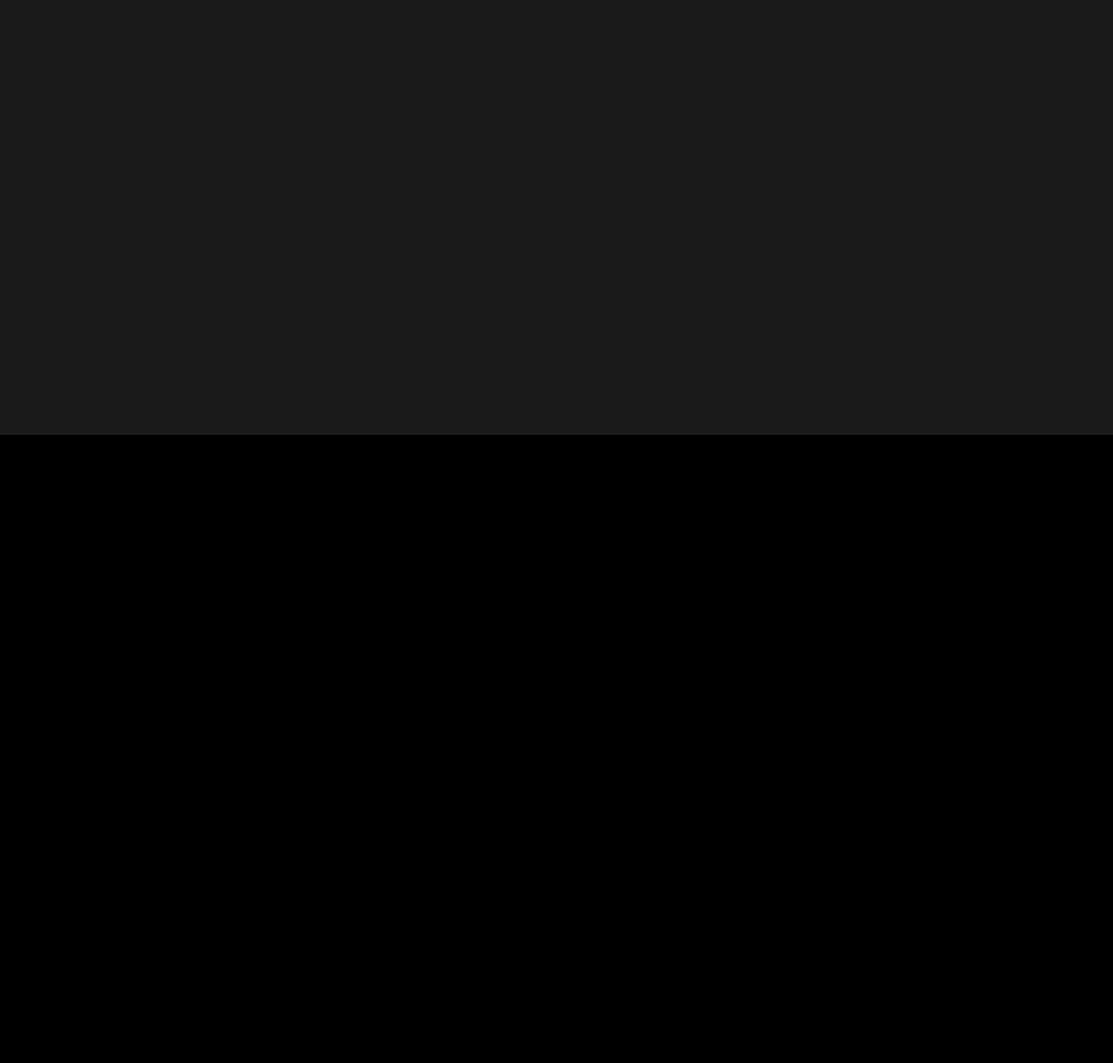
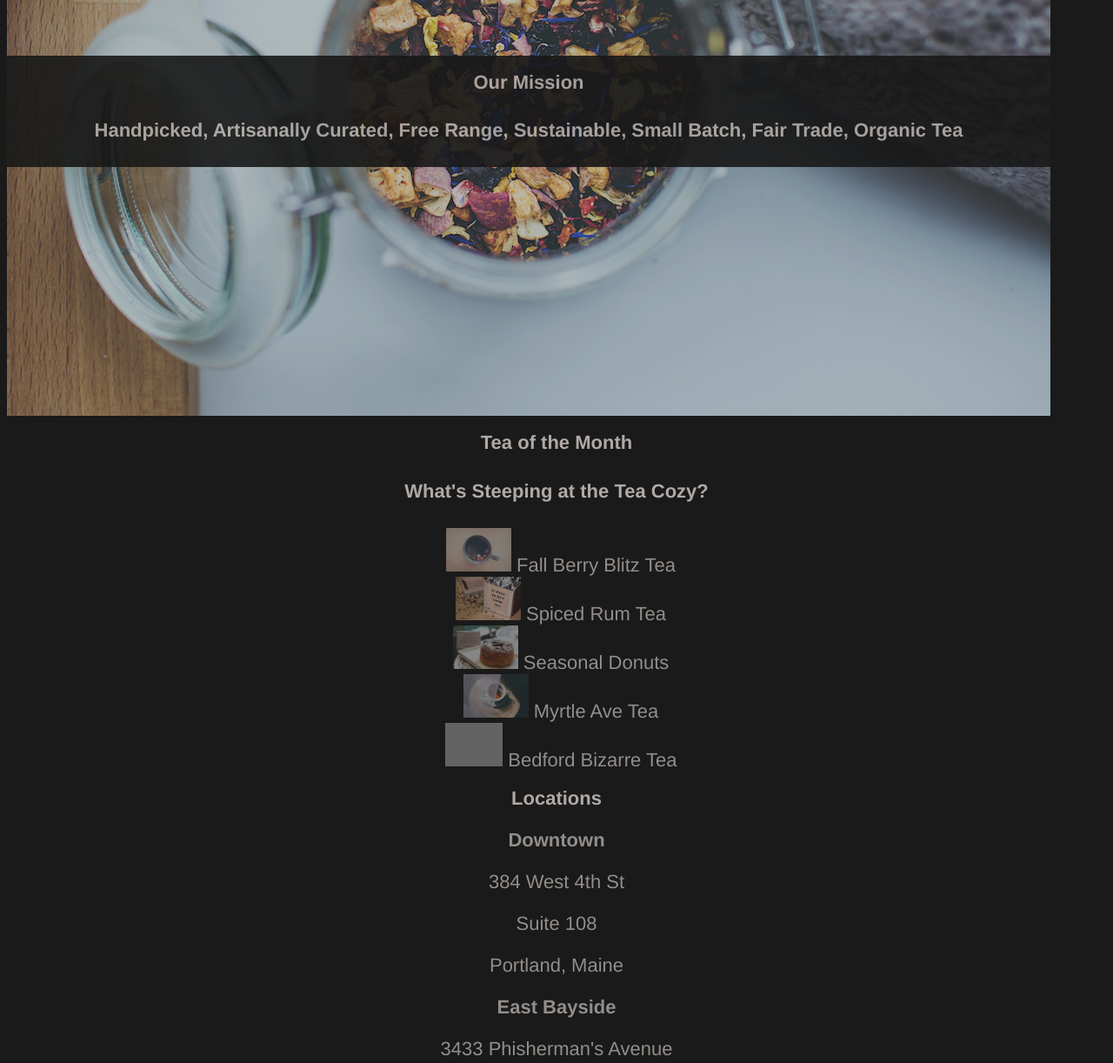
Before and after one commit to marklazarte/teacozy, a plain HTML site: page index.html in a window 1280 px wide. Shown: the part 300-1522 px from the top of the page at 87% size. Before the commit the page ends 800 px from the top, so only its background shows below. Drawn offline with Linux system fonts and the light colour scheme; grey boxes are pictures that could not be loaded.

Commit message:
complete html

```diff
--- a/Resources/CSS/style.css
+++ b/Resources/CSS/style.css
@@ -1,4 +1,4 @@
-*{
+* {
  background-color: black;
  font-size: 22px;
  color: seashell;
@@ -7,7 +7,7 @@
  text-align: center;
 }
 
-header{
+header {
   display: fixed;
   height: 69px;
   border-bottom: 1px solid seashell;
@@ -17,24 +17,47 @@ header{
   width: 100%;
 }
 
-.container{
+.container {
   display: flex;
   justify-content: center;
   flex-wrap: wrap;
 }
 
-nav{
+nav {
   text-align: right;
   flex-grow: 1;
 }
 
-nav span{
+nav span {
   display: inline-block;
   text-decoration: underline;
   padding: 20px 10px;
 }
 
-img{
+img {
   padding-left: 10px;
   height: 50px;
 }
+
+#mission {
+  height: 700px;
+  background-image: url("../images/img-mission-background.jpg");
+  padding-top: 70px;
+  width: 1200px;
+}
+
+.flex-container {
+  display: flex;
+  justify-content: center;
+  flex-wrap: wrap;
+}
+
+#mission .content {
+  margin: auto;
+  background-color: black;
+  width: 100%;
+}
+
+h2 {
+  display: block;
+}
--- a/index.html
+++ b/index.html
@@ -8,13 +8,83 @@
   <body>
     <!-- Header -->
     <header class="container">
-        <img src="resources/images/img-tea-cozy-logo.png">
+        <img src="resources/images/img-tea-cozy-logo.png" alt="" />
       <nav>
         <span><a href="#">Mission</a></span>
         <span><a href="#">Featured Tea</a></span>
         <span><a href="#">Locations</a></span>
       </nav>
     </header>
-
+    <!-- Main Content -->
+    <div class="main">
+      <!-- Mission -->
+      <div id="mission" class="flex-container">
+        <div class="content">
+          <h2>Our Mission</h2>
+          <h4>Handpicked, Artisanally Curated, Free Range, Sustainable, Small Batch, Fair Trade, Organic Tea</h4>
+        </div>
+      </div>
+      <!-- Store -->
+      <div id="store">
+        <h2>Tea of the Month</h2>
+        <h4>What's Steeping at the Tea Cozy?</h4>
+        <div class="flex-container-items">
+          <div class="item">
+            <img src="resources/images/img-berryblitz.jpg" alt="">
+            <span>Fall Berry Blitz Tea</span>
+          </div>
+          <div class="item">
+            <img src="resources/images/img-spiced-rum.jpg" alt="">
+            <span>Spiced Rum Tea</span>
+          </div>
+          <div class="item">
+            <img src="resources/images/img-donut.jpg" alt="">
+            <span>Seasonal Donuts</span>
+          </div>
+          <div class="item">
+            <img src="resources/images/img-myrtle-ave.jpg" alt="">
+            <span>Myrtle Ave Tea</span>
+          </div>
+          <div class="item">
+            <img src="resources/images/img-bedford-bizarre.jpg" alt="">
+            <span>Bedford Bizarre Tea</span>
+          </div>
+        </div>
+      </div>
+      <!-- Locations -->
+      <div id="locations">
+        <h2>Locations</h2>
+        <div class="flex-container-locations">
+          <div class="location">
+            <h3>Downtown</h3>
+            <p>384 West 4th St</p>
+            <p>Suite 108</p>
+            <p>Portland, Maine</p>
+          </div>
+          <div class="location">
+            <h3>East Bayside</h3>
+            <p>3433 Phisherman's Avenue</p>
+            <p>(Northwest Corner)</p>
+            <p>Portland, Maine</p>
+          </div>
+          <div class="location">
+            <h3>Oakdale</h3>
+            <p>515 Crescent Avenue</p>
+            <p>Second Floor</p>
+            <p>Portland, Maine</p>
+          </div>
+        </div>
+      </div>
+      <!-- Contact -->
+      <div id="contact">
+        <h2>The Tea Cozy</h2>
+        <h5>contact@theteacozy.com</h5>
+        <h5>917-555-8904</h5>
+      </div>
+      <!-- Footer -->
+      <footer>
+        <h5>copyright The Tea Cozy 2017</h5>
+      </footer>
+    </div>
   </body>
 </html>
```
